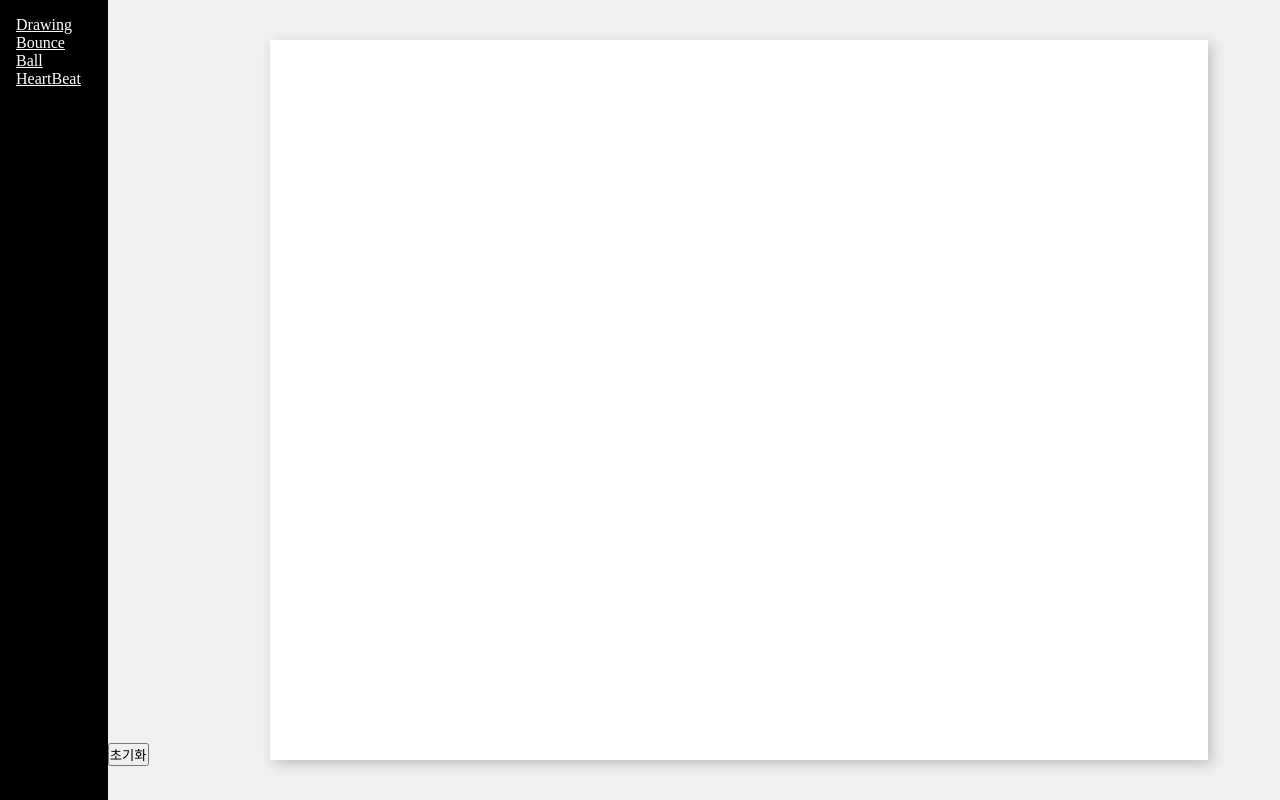
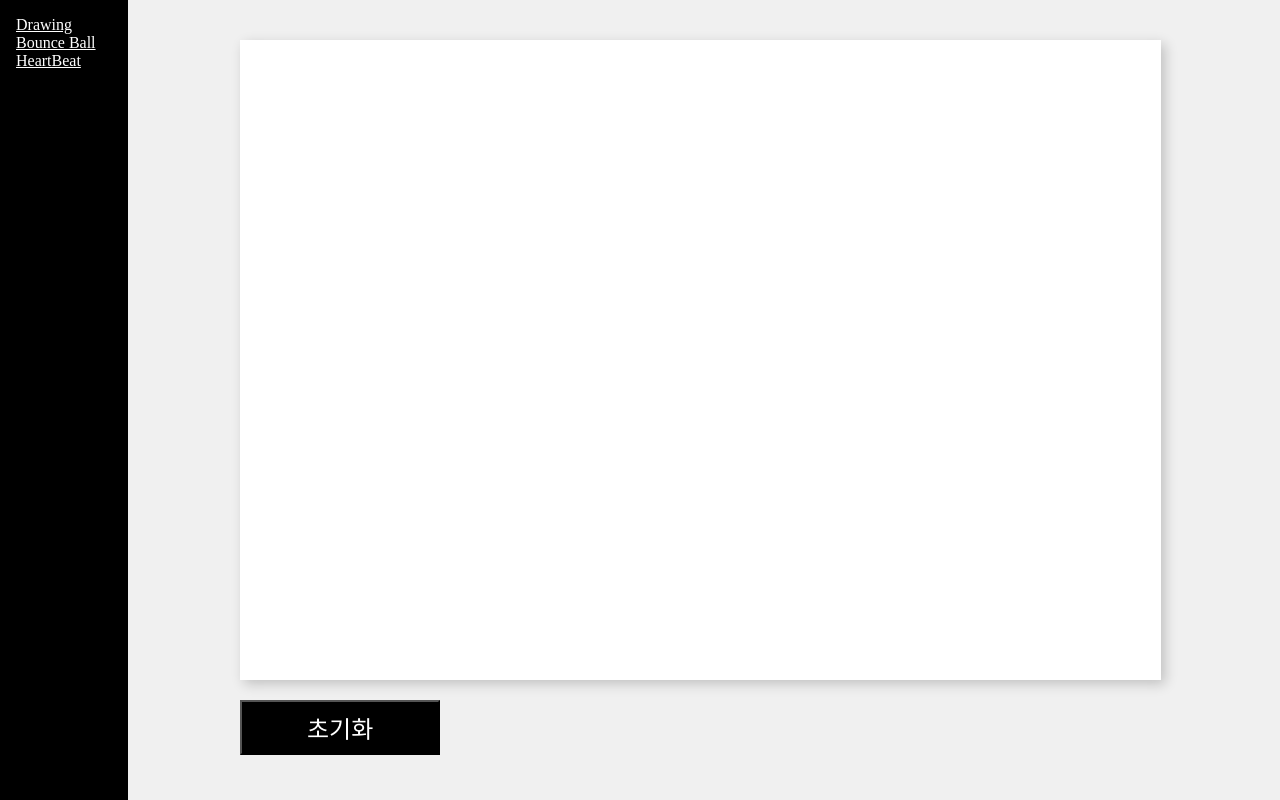
Before and after one commit to world-one/javascript.canvas, a plain HTML site: page index.html in a window 1280 px wide. Drawn offline with Linux system fonts and the light colour scheme.

Commit message:
add drawing canvas

```diff
--- a/index.html
+++ b/index.html
@@ -17,22 +17,11 @@
       <li><a href="#">HeartBeat</a></li>
     </ul>
     <div id="Contents" class="contents">
-      <!-- <canvas id="canvas"></canvas> -->
-      <!-- <div id='SomeElementYouWantToAnimate'>SomeElementYouWantToAnimate</div> -->
-
-      <!-- <canvas style="border: 1px solid #000;" id='draw' width="500" height="500"></canvas> -->
-      <button id="clearCanvas">초기화</button>
     </div>
-
   </div>
 </body>
 </html>
 <!-- <script type="module" src="./index.js"></script> -->
-<!-- <script type="module" src="./resource/js/draw.js">
-  const clearButton = document.getElementById('clearCanvas');
-  console.log(clearButton)
-  clearButton.addEventListener('click', removeAll);
-</script> -->
 <script type="module">
   import Drawing from './resource/js/draw.js';
   new Drawing();
@@ -41,11 +30,3 @@
     console.log(e.target);
   });
 </script>
-
-<!-- <script type="module">
-  import { clearAll } from './draw.js';
-
-  const clearButton = document.getElementById('clearCanvas');
-  console.log(clearButton)
-  clearButton.addEventListener('click', clearAll);
-</script> -->
--- a/resource/css/style.css
+++ b/resource/css/style.css
@@ -11,8 +11,8 @@ li {
 
 .wrap {
   display: flex;
+  background-color: #f0f0f0;
   height: 100vh;
-  background-color: #f0f0f0;
 }
 .menu {
   width: 10%;
@@ -29,10 +29,18 @@ li {
 
 }
 #canvas {
-  width: 80%;
-  height: 90vh;
+  cursor: pointer;
   margin-left: 10%;
   margin-top: 5vh;
   background-color: #fff;
   box-shadow: 4px 4px 12px rgba(0,0,0,0.2);
 }
+.clearCanvasButton {
+  margin-left: 10%;
+  margin-top: 16px;
+  background-color: #000;
+  color: #fff;
+  width: 200px;
+  padding: 8px 0;
+  font-size: 24px;
+}
--- a/resource/js/draw.js
+++ b/resource/js/draw.js
@@ -15,8 +15,27 @@ class Drawing {
     this.canvas = document.createElement('canvas');
     this.canvas.id = 'canvas';
     this.ctx = this.canvas.getContext('2d');
+    this.resize();
+    this.addEvent();
     this.body.appendChild(this.canvas);
-    this.addEvent();
+    this.addClearButton();
+  }
+
+  resize() {
+    this.canvas.width = window.innerWidth * 0.9 * 0.8;
+    this.canvas.height = window.innerHeight * 0.8;
+    window.addEventListener('resize', (e) => {
+      this.canvas.width = e.target.innerWidth * 0.9 * 0.8;
+      this.canvas.height = e.target.innerHeight * 0.8;
+    });
+  }
+
+  addClearButton() {
+    const clearButton = document.createElement('button');
+    clearButton.innerText = '초기화';
+    clearButton.className = 'clearCanvasButton';
+    clearButton.addEventListener('click', this.clearAll.bind(this));
+    this.body.appendChild(clearButton);
   }
 
   addEvent() {
@@ -55,43 +74,3 @@ class Drawing {
 }
 
 export default Drawing;
-
-// function initDrawingCanvas() {
-//     const body = document.getElementById('Contents');
-//     const canvas = document.createElement('canvas');
-//     canvas.id = 'canvas';
-//     const ctx = canvas.getContext('2d');
-//     body.appendChild(canvas);
-// }
-
-// canvas.addEventListener('mousedown', (e) => {
-//     ctx.beginPath();
-//     position.drawable = true;
-//     setPosition(e);
-//     ctx.moveTo(position.X, position.Y);
-// });
-
-// canvas.addEventListener('mousemove', (e) => {
-//     if (!position.drawable) return;
-//     setPosition(e);
-//     ctx.lineTo(position.X, position.Y);
-//     ctx.stroke();
-// });
-
-// canvas.addEventListener('mouseup', finishDraw);
-// canvas.addEventListener('mouseout',finishDraw);
-
-// function setPosition(e) {
-//     position.X = e.pageX - canvas.offsetLeft;
-//     position.Y = e.pageY - canvas.offsetTop;
-// }
-
-// function finishDraw() {
-//     position.drawable = false;
-//     position.X = -1;
-//     position.Y = -1;
-// }
-
-// export function clearAll() {
-//     ctx.clearRect(0,0, canvas.clientWidth, canvas.height);
-// }
```
